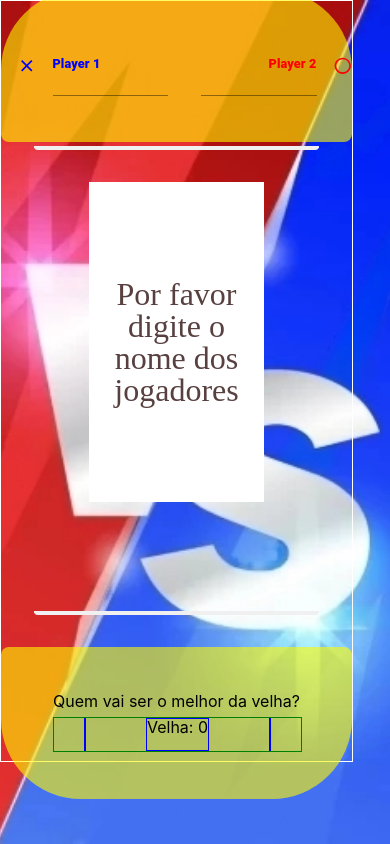
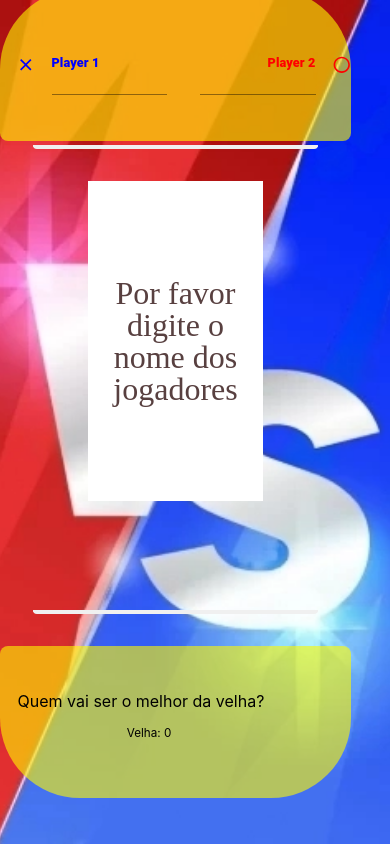
Before and after one commit to RCVigil/jogoDaVelhaWeb, a React (Vite) app: page / in a window 390 px wide. Built offline with nearby package versions, Linux system fonts and the light colour scheme.

Commit message:
Feat ajeitando responsividade

```diff
--- a/src/Component/FooterGame/FooterGame.tsx
+++ b/src/Component/FooterGame/FooterGame.tsx
@@ -34,7 +34,9 @@ export default function FooterGame() {
           <div className="buttonFooter">
             {stopPlaying && <AlertDialogSlide />}
             {stopPlaying && (
-              <button onClick={setNextGameButton}>Próxima Partida</button>
+              <button className="buttonNextGame" onClick={setNextGameButton}>
+                Próxima Partida
+              </button>
             )}
           </div>
           <div className="placarFooter">
--- a/src/Component/FooterGame/_footerGame.sass
+++ b/src/Component/FooterGame/_footerGame.sass
@@ -19,21 +19,31 @@
     text-align: center
 
   .placarFooter
-    border: 1px solid green
+    // border: 1px solid green
     display: flex
     height: 4vh
     justify-content: space-around
     margin-top: 0.5rem
     width: 100%
+    gap: 3vw
 
   .placarFooter div
-    border: 1px solid blue
+    // border: 1px solid blue
+    width: 25vw
+    font-size: 3vw
+    margin-top: 3vw
     color: #000
 
   .buttonFooter
-    border: 1px solid red
+    // border: 1px solid red
+    align-items: center
     display: flex
+    background: transparent
     justify-content: center
-    gap: 25%
+    gap: 15%
     height: 4vh
     width: 100%
+
+    .buttonNextGame
+      font-size: 3vw
+      height: 6vw
--- a/src/style/_app.sass
+++ b/src/style/_app.sass
@@ -2,7 +2,7 @@
 @import './utils/utilies'
 
 #firstDivGame
-  border: 1px solid white
+  // border: 1px solid white
   align-content: center
   align-items: center
   align-self: center
--- a/src/utils/AlertDialogFinished.tsx
+++ b/src/utils/AlertDialogFinished.tsx
@@ -59,7 +59,11 @@ export default function AlertDialogSlide() {
 
   return (
     <div>
-      <Button variant="outlined" onClick={handleClickOpen}>
+      <Button
+        variant="outlined"
+        onClick={handleClickOpen}
+        sx={{ height: "6vw", fontSize: "3vw" }}
+      >
         Reiniciar o Jogo
       </Button>
       <Dialog
```
